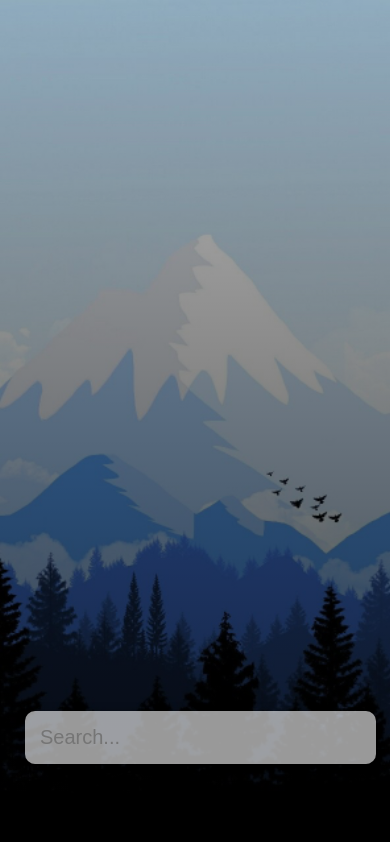
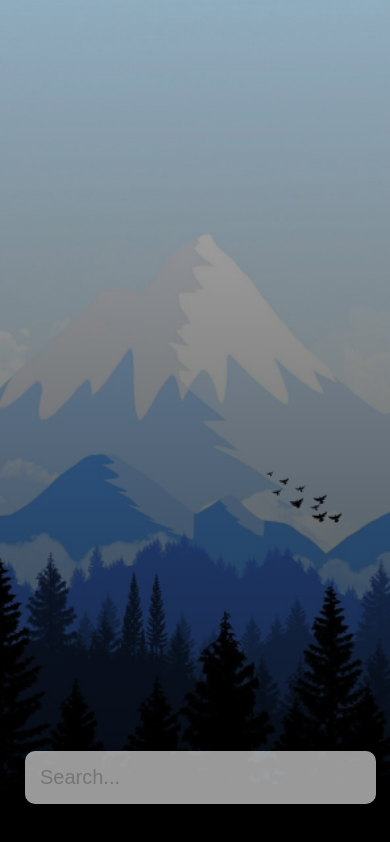
Before and after one commit to FaikYY/vuejs-weather-app, a Vue app: page / in a window 390 px wide. Built offline with nearby package versions, Linux system fonts and the light colour scheme.

Commit message:
search bar bottom overlay fixed

```diff
--- a/src/components/SearchBar.vue
+++ b/src/components/SearchBar.vue
@@ -110,7 +110,7 @@ export default {
     margin: 0;
     width: 90%;
     position: absolute;
-    bottom: 5rem;
+    bottom: 2.5rem;
   }
 }
 </style>
```
